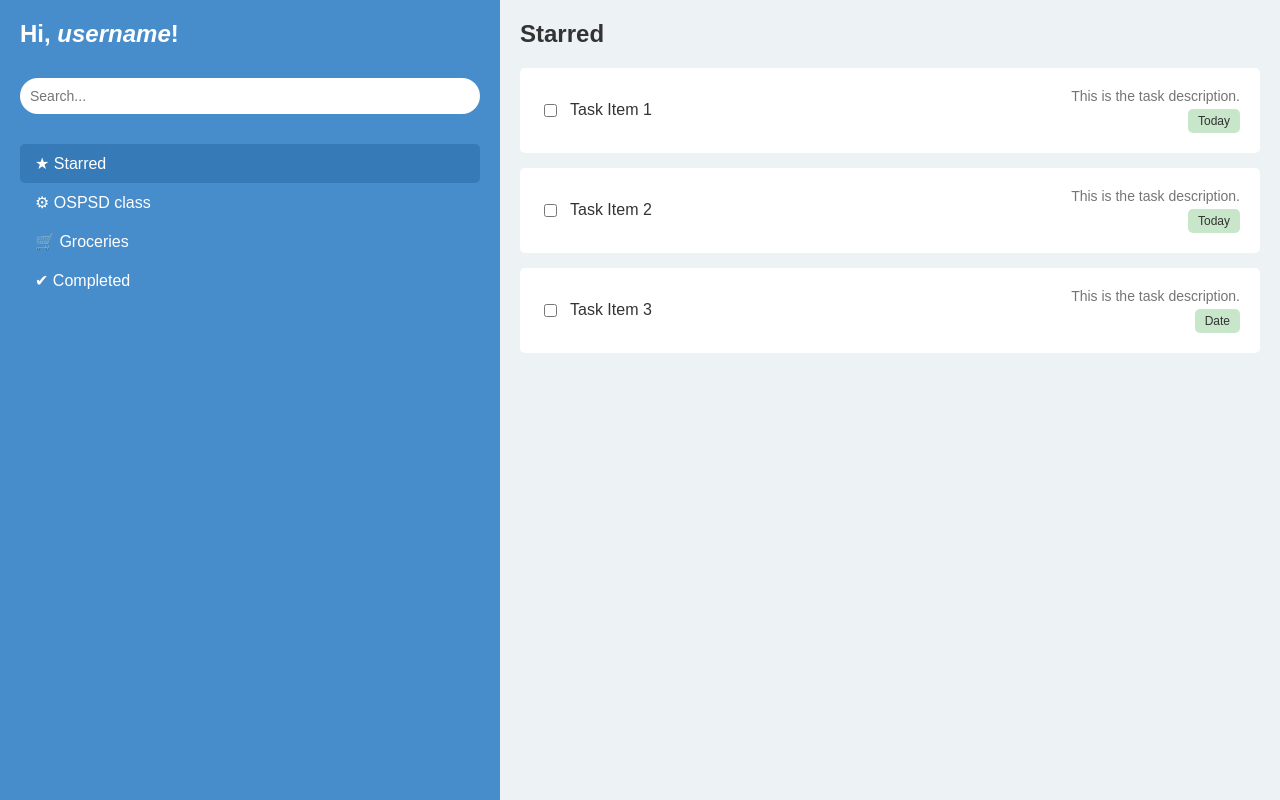
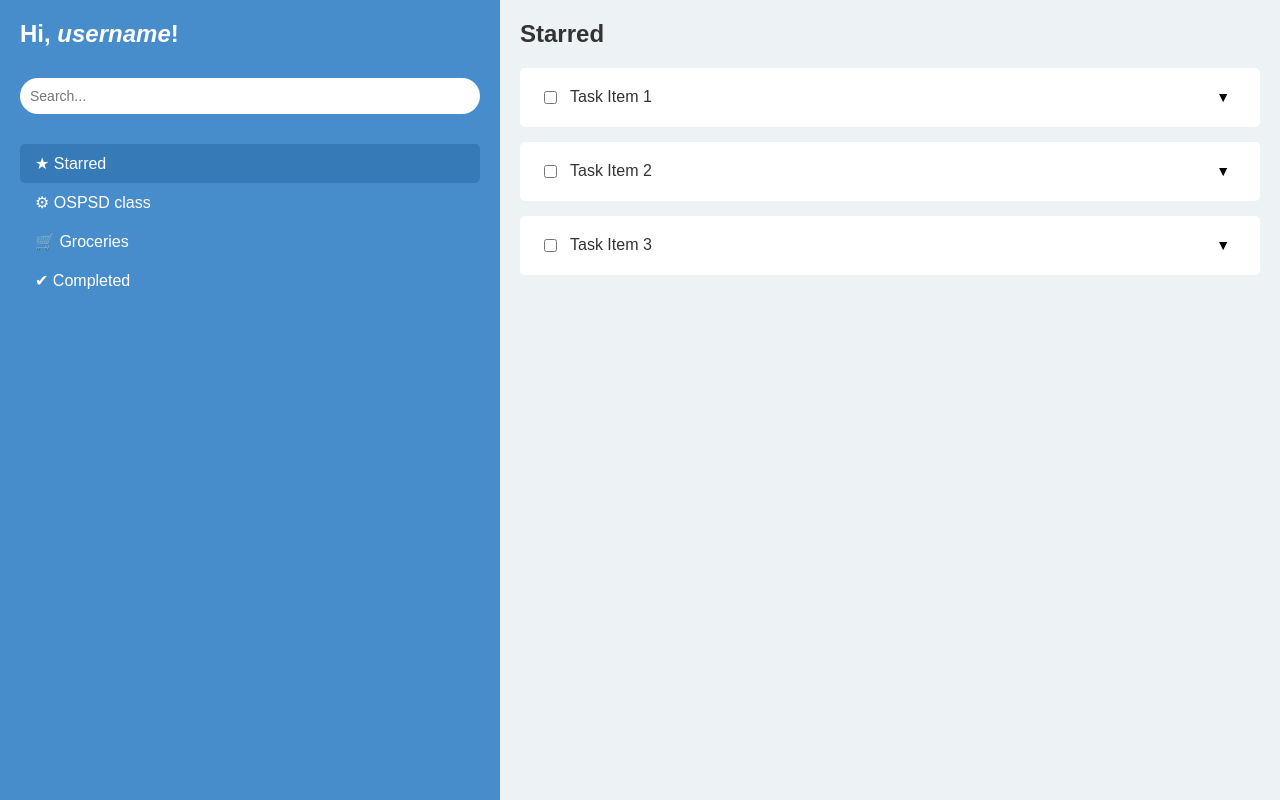
Before and after one commit to nyuoss/glaceon-google-suite-tasks, a Flask app: page / in a window 1280 px wide. Run offline with Flask 3, Linux system fonts and the light colour scheme.

Commit message:
dropdown arrow added
Drop down arrow added, function is working fine, but refinement is needed.

```diff
--- /dev/null
+++ b/src/open_source_python_template/javascripts/script.js
@@ -0,0 +1,7 @@
+// JavaScript to toggle the dropdown
+function toggleDropdown(detailId) {
+    var element = document.getElementById(detailId);
+    if (element) {
+        element.classList.toggle('show');
+    }
+}
--- a/src/open_source_python_template/static/style.css
+++ b/src/open_source_python_template/static/style.css
@@ -102,3 +102,27 @@ body {
   font-size: 12px;
   margin-top: 5px;
 }
+
+/* Dropdown toggle button */
+.dropdown-toggle {
+  background: none;
+  border: none;
+  cursor: pointer;
+  padding: 0 10px;
+  font-size: 14px;
+}
+
+/* Task details dropdown */
+.task-detail {
+  display: none;
+  background-color: #f6f8fa;
+  padding: 10px;
+  border-radius: 5px;
+  margin-top: 10px;
+  box-shadow: 0 2px 5px rgba(0,0,0,0.2);
+}
+
+/* Display task detail when it's set to show */
+.task-detail.show {
+  display: block;
+}
--- a/src/open_source_python_template/templates/index.html
+++ b/src/open_source_python_template/templates/index.html
@@ -8,6 +8,7 @@
 </head>
 <body>
     <div class="dashboard">
+        <!-- Side Navigation -->
         <div class="sidenav">
             <h1>Hi, <span class="username-placeholder">username</span>!</h1>
             <div class="search-bar">
@@ -20,36 +21,40 @@
                 <div class="category"><span>✔ Completed</span></div>
             </div>
         </div>
+        <!-- Task column -->
         <div class="taskcolumn">
             <h2>Starred</h2>
+
             <div class="task-item">
                 <input type="checkbox" id="task1">
                 <label for="task1">Task Item 1</label>
-                <div class="task-meta">
-                    <span class="task-description">This is the task description.</span>
-                    <span class="due-date">Today</span>
+                <button class="dropdown-toggle" onclick="toggleDropdown('task-detail-1')">▼</button>
+                <div class="task-detail" id="task-detail-1">
+                    <p>More details about Task Item 1. Here you can place any additional information needed, such as descriptions, comments, or attachments.</p>
                 </div>
             </div>
 
             <div class="task-item">
                 <input type="checkbox" id="task1">
                 <label for="task1">Task Item 2</label>
-                <div class="task-meta">
-                    <span class="task-description">This is the task description.</span>
-                    <span class="due-date">Today</span>
+                <button class="dropdown-toggle" onclick="toggleDropdown('task-detail-2')">▼</button>
+                <div class="task-detail" id="task-detail-2">
+                    <p>More details about Task Item 2. Here you can place any additional information needed, such as descriptions, comments, or attachments.</p>
                 </div>
             </div>
 
             <div class="task-item">
                 <input type="checkbox" id="task1">
                 <label for="task1">Task Item 3</label>
-                <div class="task-meta">
-                    <span class="task-description">This is the task description.</span>
-                    <span class="due-date">Date</span>
+                <button class="dropdown-toggle" onclick="toggleDropdown('task-detail-3')">▼</button>
+                <div class="task-detail" id="task-detail-3">
+                    <p>More details about Task Item 3. Here you can place any additional information needed, such as descriptions, comments, or attachments.</p>
                 </div>
             </div>
             <!-- Repeat for more tasks -->
         </div>
     </div>
+
+    <script src="../javascripts/script.js" defer></script>
 </body>
 </html>
```
